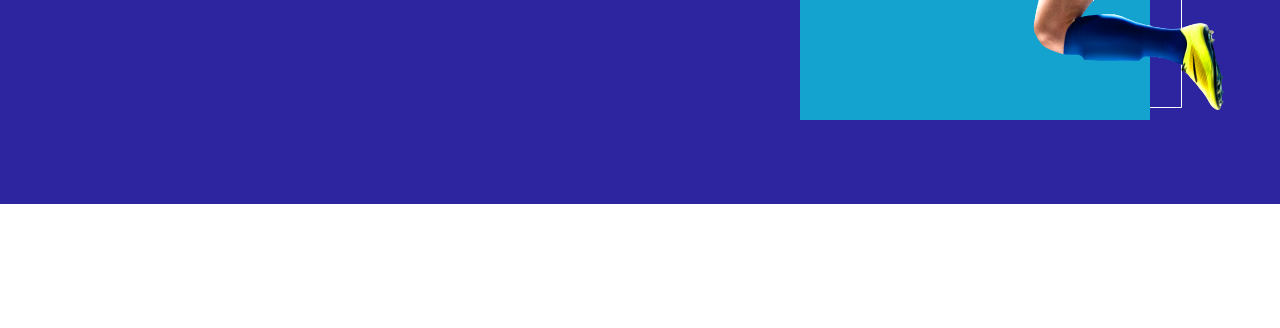
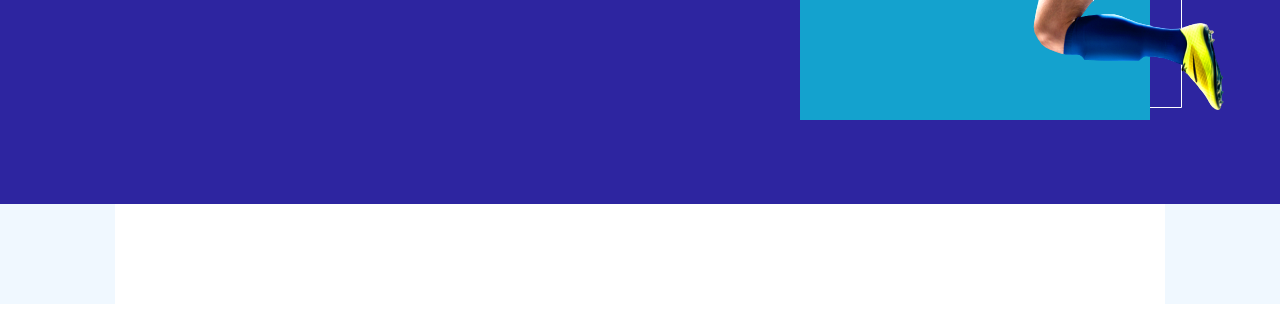
Before and after one commit to atique-atq/footballers-mania, a plain HTML site: page index.html in a window 1280 px wide. Shown: the part 472-800 px from the top of the page. Drawn offline with Linux system fonts and the light colour scheme.

Commit message:
second section added

```diff
--- a/index.html
+++ b/index.html
@@ -61,6 +61,19 @@
 
     </header>
     <!-- Header End -->
+
+    <main>
+        <!-- Players -->
+        <section>
+            <div class="container">
+                <div class="players">
+                    <div class="player">
+
+                    </div>
+                </div>
+            </div>
+        </section>
+    </main>
 </body>
 
 </html>
--- a/style/style.css
+++ b/style/style.css
@@ -71,11 +71,12 @@ body{
     text-decoration: none;
     color: white;
 }
-
+/* Header Text and Banner Style */
 .header-text-container{
     display: flex;
     padding-top: 135px;
     margin-left: 156px;
+    margin-right: 140px;
 }
 .header-text h1{
     margin: 0px;
@@ -83,16 +84,11 @@ body{
     color: white;
 }
 .watch-live{
-    /* padding: 10px, 24px, 10px, 24px; */
     background-color: #E02C6D;
     height: 30px;
     width: 110px;
     font-size: 16px;
     padding: 10px 24px;
-    /* padding-top: 10px;
-    padding-left: 24px;
-    padding-right: 24px;
-    border-radius: 0px; */
 }
 .watch-live a{
     text-decoration: none;
@@ -126,3 +122,26 @@ body{
     z-index: 11;
     margin-right: 20px;
 }
+
+/*----------------*\
+    Players Style
+\*-----------------*/
+
+main{
+    display: flex;
+    flex-direction: column;
+    align-items: center;
+    background-color: aliceblue;
+}
+.container{
+    width: 1050px;
+    height: 100px;
+    /* margin-left: 180px;
+    margin-right: 210px; */
+    background-color: white;
+    /* background-color: white;
+    width: 870px;
+    padding: 30px;
+    margin-top: 21px;
+    border-radius: 5px; */
+}
```
